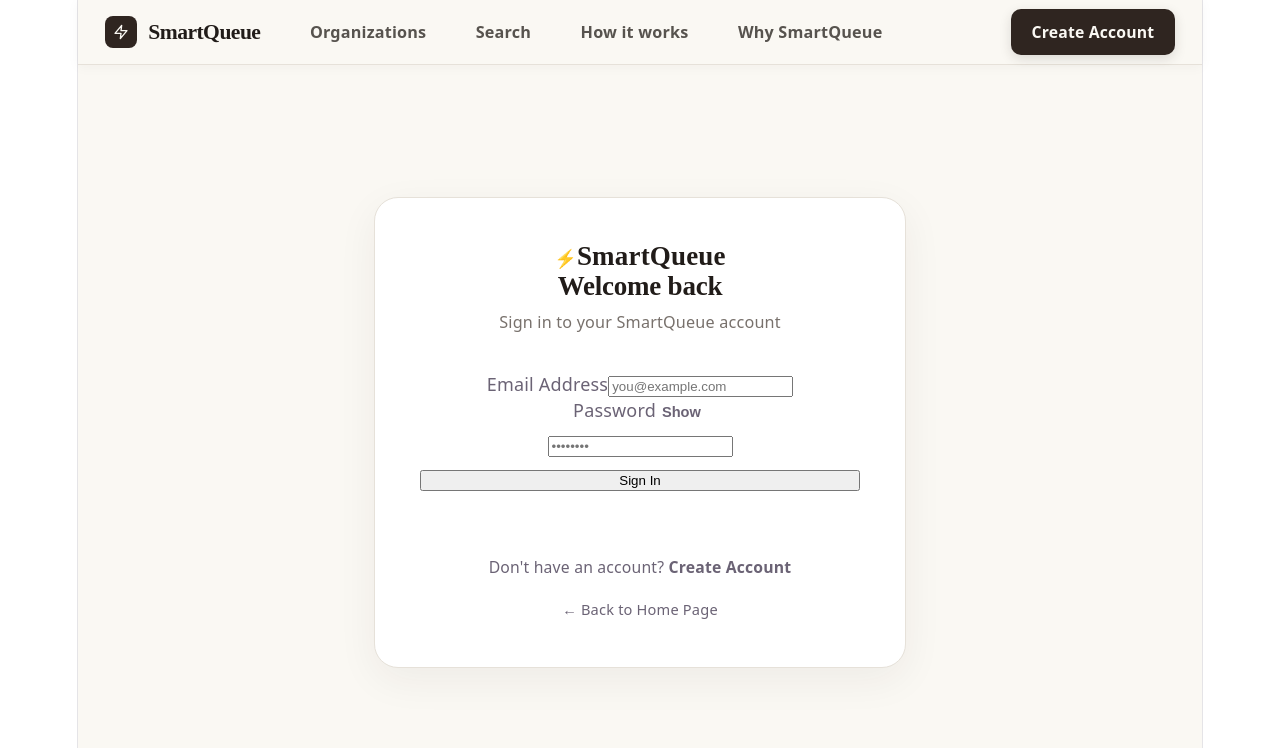
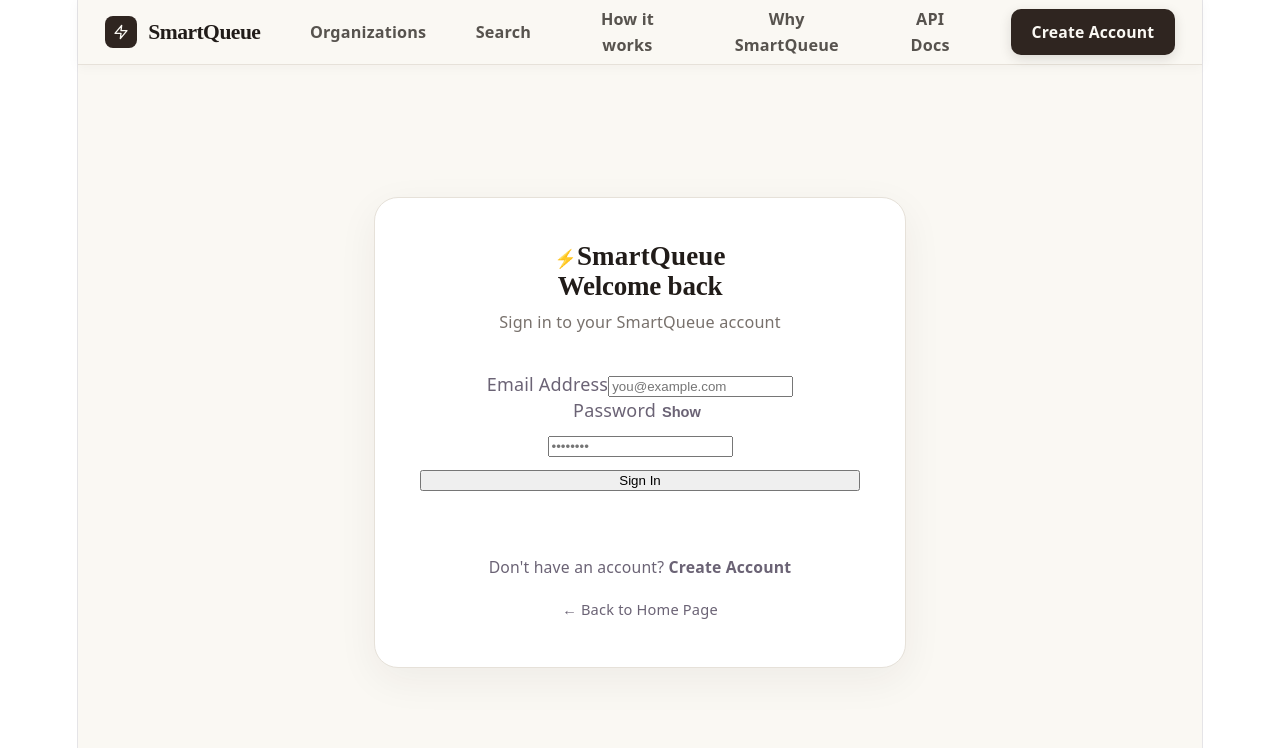
Before and after one commit to AhsanulHoqueRomman/SmartQueue, a React app in the folder frontend/: page /login in a window 1280 px wide. Shown: the top 748 px of the page. Built offline with nearby package versions, Linux system fonts and the light colour scheme; no server answers; the HTML template or start-up script is replaced by a standard one.

Commit message:
Api docs

```diff
--- a/frontend/src/api/client.js
+++ b/frontend/src/api/client.js
@@ -2,6 +2,13 @@
 import { tokenService } from '../services/tokenService';
 
 const baseURL = import.meta.env.VITE_API_BASE_URL || 'http://127.0.0.1:8000/api/v1';
+
+export const getApiDocsUrl = () => {
+  if (import.meta.env.VITE_API_DOCS_URL) {
+    return import.meta.env.VITE_API_DOCS_URL;
+  }
+  return baseURL.replace(/\/api\/v1\/?$/, '/api/docs/').replace(/\/api\/?$/, '/api/docs/');
+};
 
 export const apiClient = axios.create({
   baseURL,
--- a/frontend/src/components/AppShell.jsx
+++ b/frontend/src/components/AppShell.jsx
@@ -5,6 +5,7 @@
 import { OrgSelector } from './OrgSelector';
 import { NotificationBell } from './NotificationBell';
 import { useToast } from '../contexts/ToastContext';
+import { getApiDocsUrl } from '../api/client';
 
 export const AppShell = ({ children }) => {
   const { user, logout } = useAuth();
@@ -125,6 +126,16 @@
         <div className="flex items-center gap-md nav-actions-group">
           <OrgSelector />
           <NotificationBell onNewNotification={handleNewNotification} />
+          <a
+            href={getApiDocsUrl()}
+            target="_blank"
+            rel="noopener noreferrer"
+            className="btn btn-outline btn-sm"
+            style={{ textDecoration: 'none', fontSize: '0.8rem', padding: '0.35rem 0.65rem' }}
+            title="Open API Documentation (Swagger UI)"
+          >
+            📖 API Docs
+          </a>
 
           <div className="flex items-center gap-sm user-meta-group">
             <span
--- a/frontend/src/components/PublicNavbar.jsx
+++ b/frontend/src/components/PublicNavbar.jsx
@@ -1,6 +1,7 @@
 import React, { useState } from 'react';
 import { Link, useNavigate } from 'react-router-dom';
 import { useAuth } from '../contexts/AuthContext';
+import { getApiDocsUrl } from '../api/client';
 import '../styles/LandingPage.css';
 
 export const PublicNavbar = ({ activePage = '' }) => {
@@ -50,6 +51,15 @@
           >
             Why SmartQueue
           </span>
+          <a
+            href={getApiDocsUrl()}
+            target="_blank"
+            rel="noopener noreferrer"
+            className="lp-nav-link"
+            style={{ textDecoration: 'none', color: '#57534E', fontWeight: 600, fontSize: '0.9rem' }}
+          >
+            API Docs
+          </a>
         </nav>
 
         {/* CTA Buttons */}
--- a/frontend/src/pages/LandingPage.jsx
+++ b/frontend/src/pages/LandingPage.jsx
@@ -5,6 +5,7 @@
 import appointmentService from '../services/appointmentService';
 import reviewService from '../services/reviewService';
 import { getRecentlyViewedOrgs, getFavoriteOrgs, toggleFavoriteOrg, isFavoriteOrg } from '../utils/recentAndFavorites';
+import { getApiDocsUrl } from '../api/client';
 import '../styles/LandingPage.css';
 
 /* ─── Tiny SVG Icon Components ─────────────────────────────────────────── */
@@ -1193,6 +1194,17 @@
               Multi-tenant appointment & queue management SaaS platform.
             </p>
           </div>
+          <div className="lp-footer-links" style={{ display: 'flex', gap: '1.5rem', alignItems: 'center' }}>
+            <a
+              href={getApiDocsUrl()}
+              target="_blank"
+              rel="noopener noreferrer"
+              className="lp-footer-link"
+              style={{ fontWeight: 600 }}
+            >
+              API Docs
+            </a>
+          </div>
         </div>
 
         <div className="lp-footer-bottom">
```
Also changed, not shown: frontend/src/components/Navbar.jsx (+10 -0 lines), 1 other file (tests, documents, lock files or other folders).
